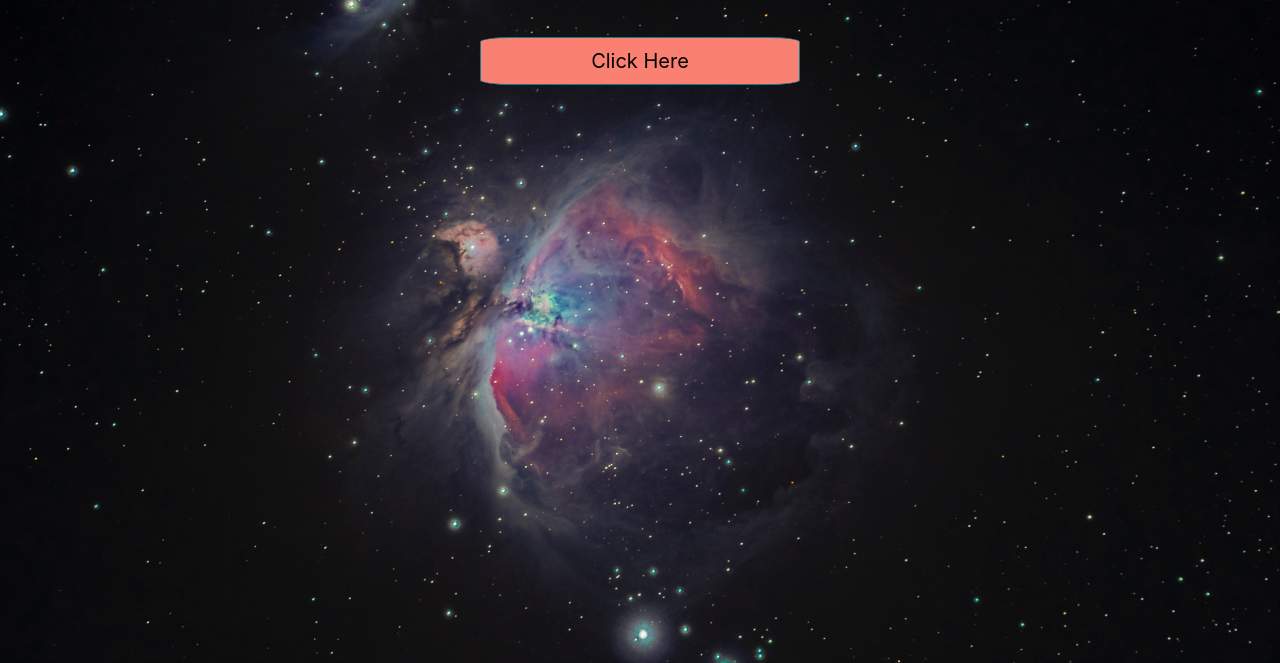
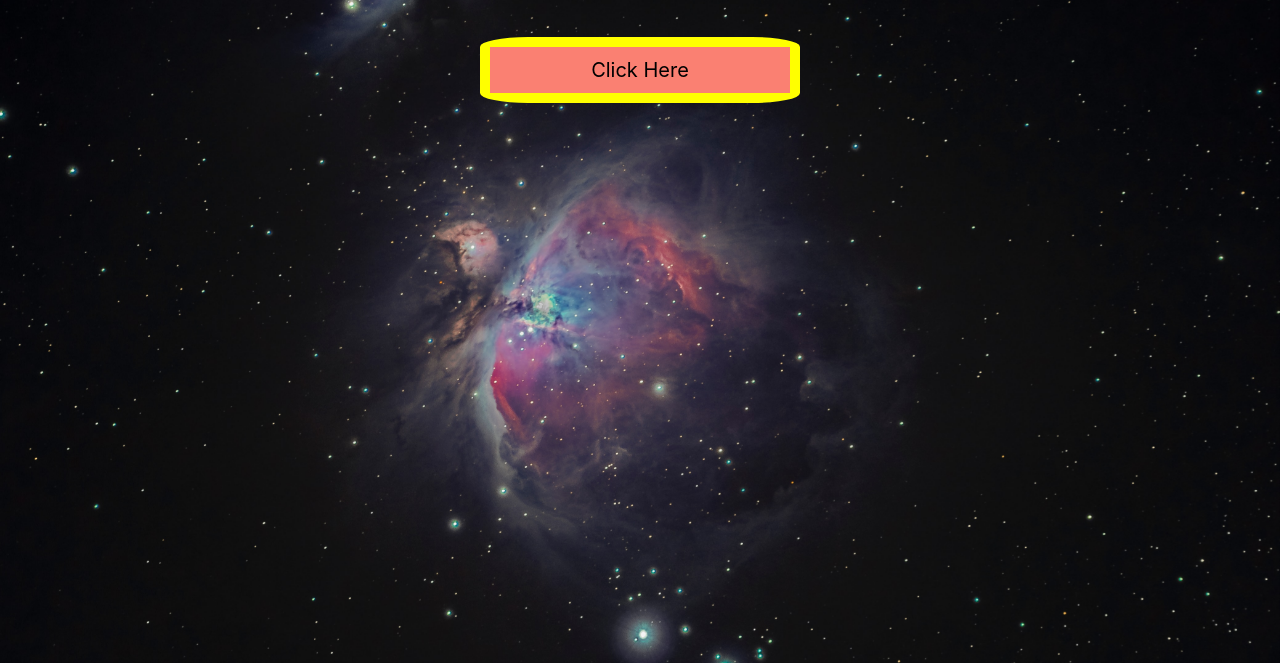
Before and after one commit to Prasanjeetsingh/Button, a plain HTML site: page index.html in a window 1280 px wide. In both pictures the pointer is over the button "Click Here". Shown: the part 137-800 px from the top of the page. Drawn offline with nearby package versions, Linux system fonts and the light colour scheme.

Commit message:
Update index.html

```diff
--- a/index.html
+++ b/index.html
@@ -43,8 +43,10 @@
  .button1:hover{
    background-color: #fa8072 ;
    width: 25%;
-   border-radius: 10%;
+   border-radius: 15%;
    color: black;
+   border-width: 10px;
+   border-color: yellow;
 
  }
  .a{
```
